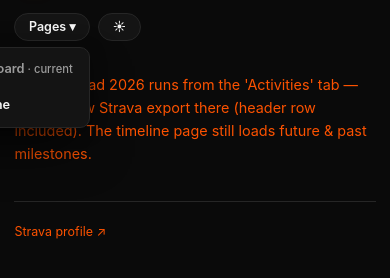
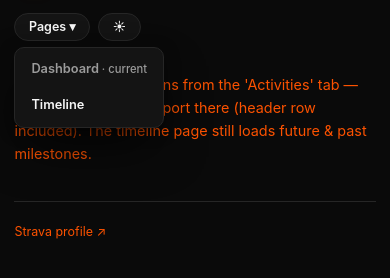
Before and after one commit to thesarthakjain/RunningTracker, a plain HTML site: page index.html in a window 390 px wide. Both pictures are taken after a click on the button "Pages ▾". Shown: the part 88-366 px from the top of the page. Drawn offline with Linux system fonts and the light colour scheme; no server answers.

Commit message:
Fix Pages drop-down clipping off-screen on mobile (anchor left on narrow viewports)

```diff
--- a/styles.css
+++ b/styles.css
@@ -109,6 +109,12 @@ a.ghost-btn { display: inline-block; }
 }
 
 .page-menu-list[hidden] { display: none; }
+
+/* On narrow screens the button sits at the left edge (header wraps), so
+   anchor the menu to the left so it can't run off-screen. */
+@media (max-width: 720px) {
+  .page-menu-list { left: 0; right: auto; }
+}
 
 .page-menu-link {
   padding: 0.4rem 0.7rem;
```
